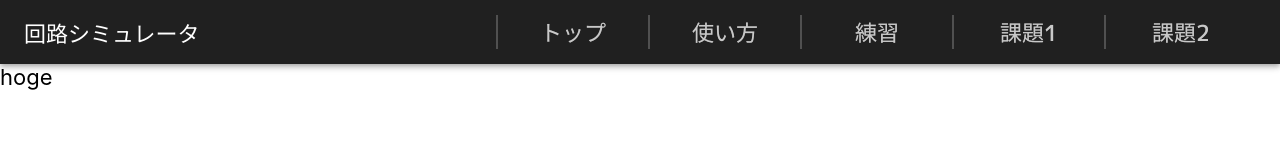
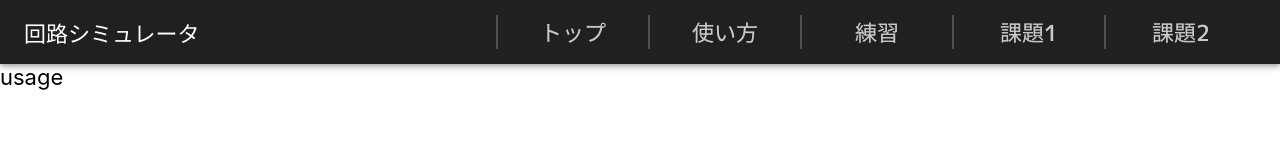
Before and after one commit to haru1843/circuit-simulation-app, a React (Create React App) app: page /usage in a window 1280 px wide. Shown: the top 160 px of the page. Built offline with nearby package versions, Linux system fonts and the light colour scheme.

Commit message:
update: only EXAXT path

```diff
--- a/src/App.js
+++ b/src/App.js
@@ -11,13 +11,21 @@ function App() {
       <BrowserRouter>
         <Header></Header>
         <Switch>
-          <Route exec="/">
+          <Route exact path="/">
             <div>hoge</div>
           </Route>
-          <Route path="/usage">usage</Route>
-          <Route path="/exercise">exercise</Route>
-          <Route path="/work1">work1</Route>
-          <Route path="/work2">work2</Route>
+          <Route exact path="/usage">
+            usage
+          </Route>
+          <Route exact path="/exercise">
+            exercise
+          </Route>
+          <Route exact path="/work1">
+            work1
+          </Route>
+          <Route exact path="/work2">
+            work2
+          </Route>
           <Route>not found</Route>
         </Switch>
       </BrowserRouter>
```
